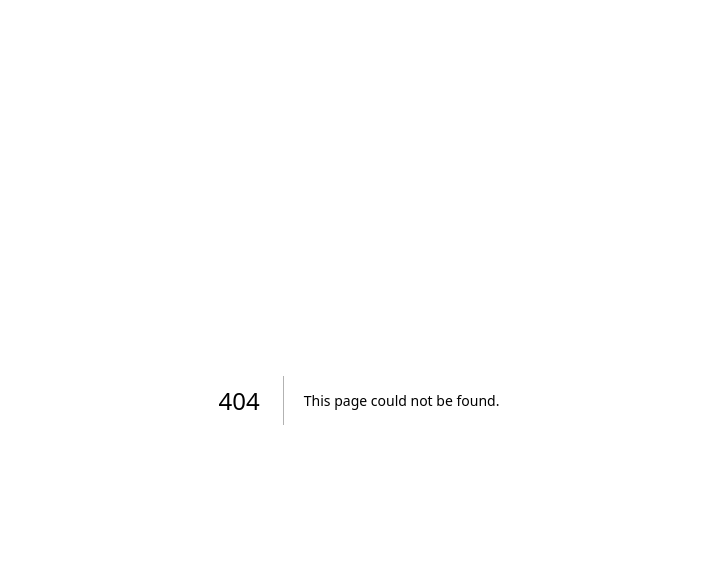
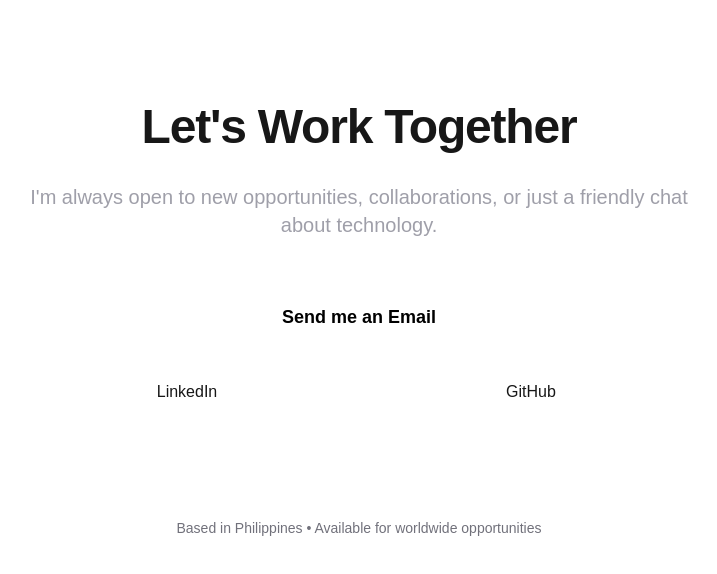
Before and after one commit to bikemaster2331/porpolyo, a Next.js app: page /work in a window 1280 px wide. Before the commit this address had no page. Shown: the top 574 px of the page, without its empty margins (281-998 px from the left). Built offline with nearby package versions, Linux system fonts and the light colour scheme.

Commit message:
Add Work (contact) page

```diff
--- /dev/null
+++ b/src/app/work/page.tsx
@@ -0,0 +1,48 @@
+export default function Work() {
+  return (
+    <div className="flex flex-col items-center justify-center min-h-[70vh] px-8 pt-20 text-center">
+      <div className="max-w-2xl w-full">
+        <h1 className="text-5xl font-bold tracking-tight mb-8">
+          Let's Work Together
+        </h1>
+        <p className="text-xl text-zinc-400 mb-12">
+          I'm always open to new opportunities, collaborations, or just a friendly chat about technology.
+        </p>
+
+        <div className="space-y-4">
+          <a
+            href="mailto:marthan@example.com"
+            className="block w-full py-4 bg-white text-black rounded-2xl font-bold text-lg hover:bg-zinc-200 transition-colors"
+          >
+            Send me an Email
+          </a>
+
+          <div className="grid grid-cols-2 gap-4">
+            <a
+              href="https://linkedin.com/in/marthan"
+              target="_blank"
+              rel="noopener noreferrer"
+              className="py-4 bg-white/5 border border-white/10 rounded-2xl font-medium hover:bg-white/10 transition-colors"
+            >
+              LinkedIn
+            </a>
+            <a
+              href="https://github.com/marthan"
+              target="_blank"
+              rel="noopener noreferrer"
+              className="py-4 bg-white/5 border border-white/10 rounded-2xl font-medium hover:bg-white/10 transition-colors"
+            >
+              GitHub
+            </a>
+          </div>
+        </div>
+
+        <div className="mt-16 pt-8 border-t border-white/5">
+          <p className="text-zinc-500 text-sm">
+            Based in Philippines • Available for worldwide opportunities
+          </p>
+        </div>
+      </div>
+    </div>
+  );
+}
```
